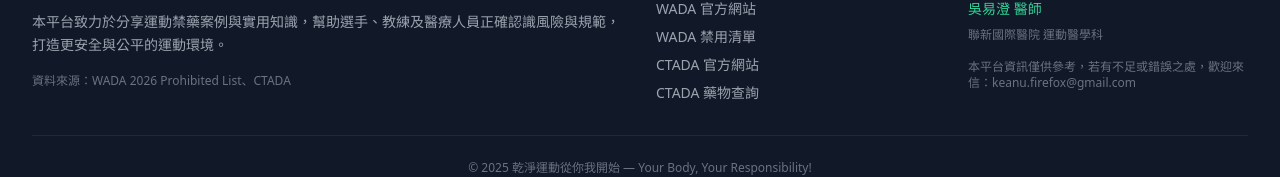
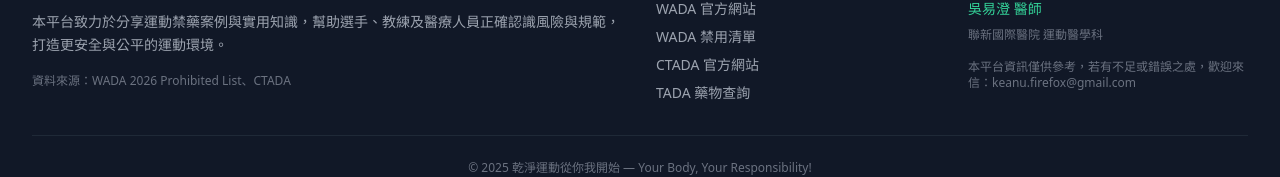
Before and after one commit to keanu77/antidopingplatform, a React (Vite) app in the folder frontend/: page / in a window 1280 px wide. Shown: the part 1714-1891 px from the top of the page. Built offline with nearby package versions, Linux system fonts and the light colour scheme; no server answers.

Commit message:
fix: correct footer drug lookup label to TADA

```diff
--- a/frontend/src/components/Layout.jsx
+++ b/frontend/src/components/Layout.jsx
@@ -375,7 +375,7 @@ function Layout({ children }) {
                     rel="noopener noreferrer"
                     className="text-gray-400 hover:text-white transition-colors"
                   >
-                    CTADA 藥物查詢
+                    TADA 藥物查詢
                   </a>
                 </li>
               </ul>
```
